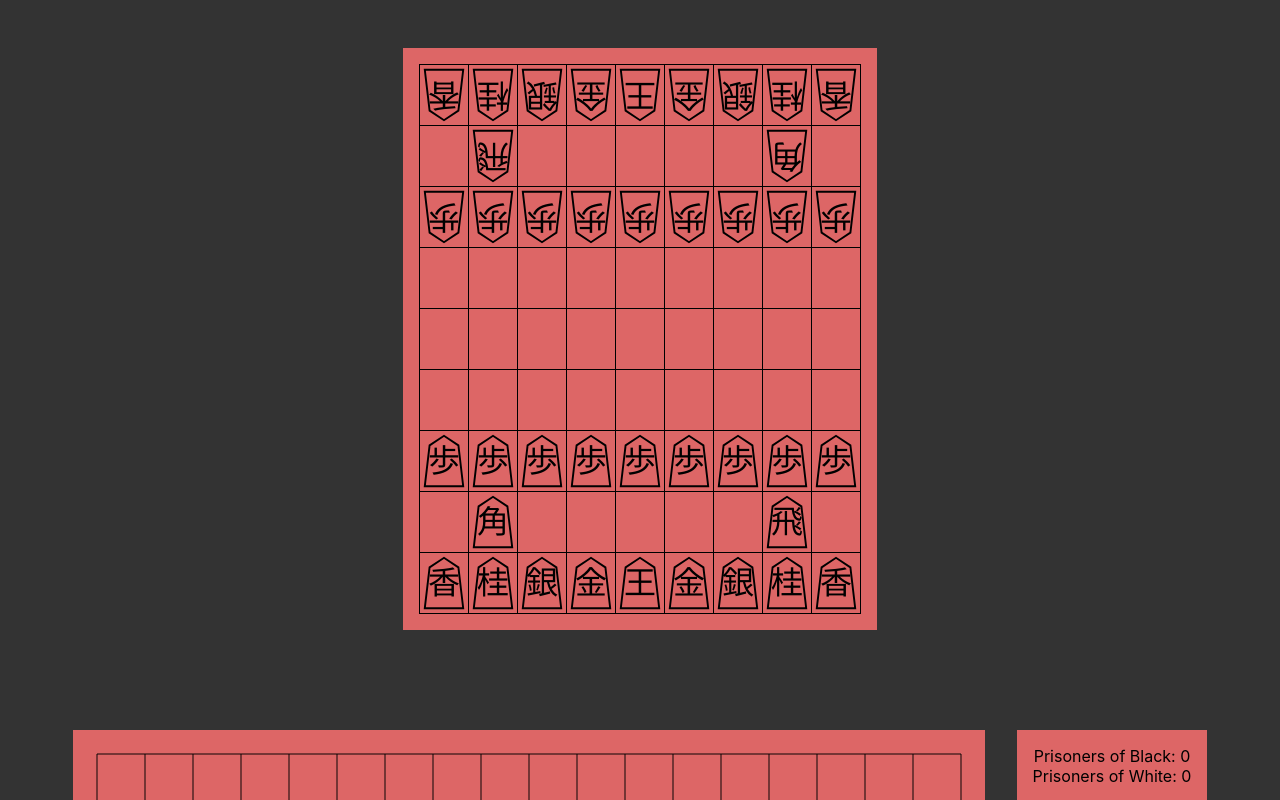
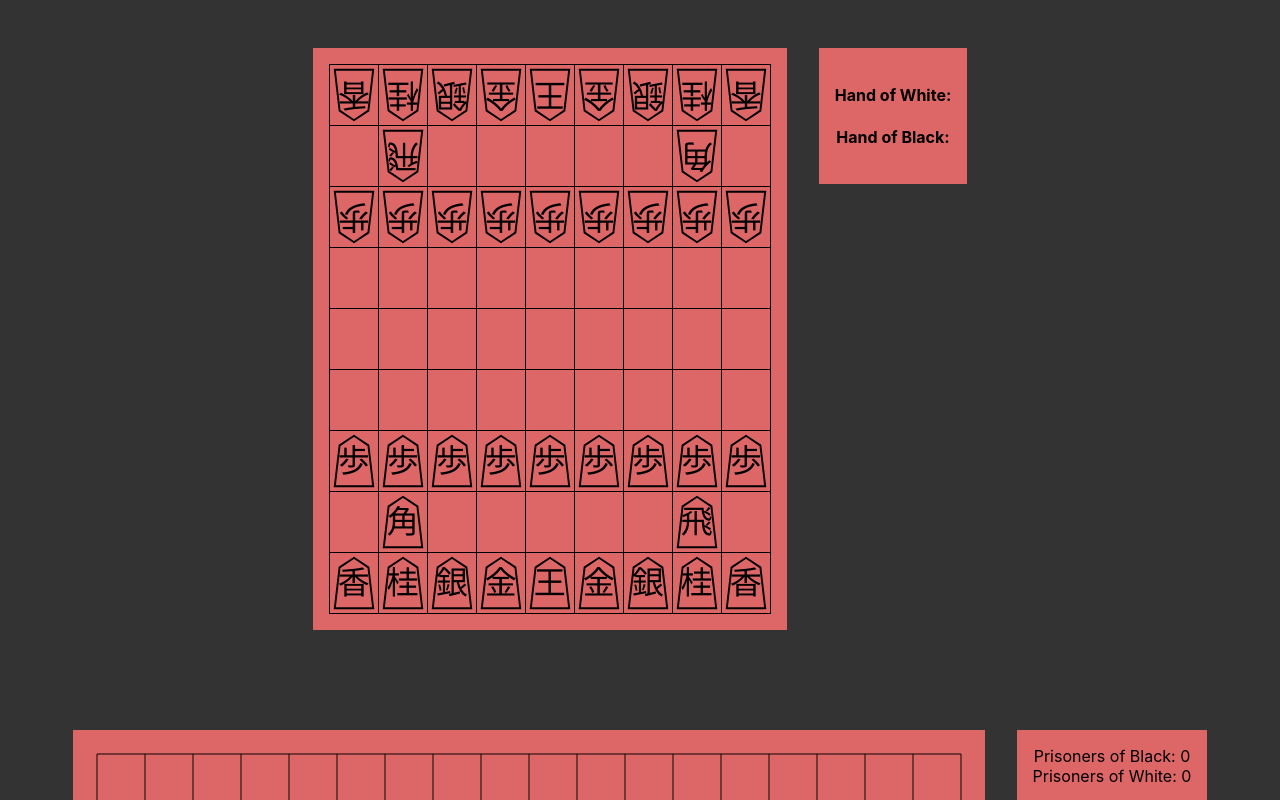
Before and after one commit to dragonfi/react-boardgame, a React (Create React App) app: page / in a window 1280 px wide. Shown: the top 800 px of the page. Built offline with nearby package versions, Linux system fonts and the light colour scheme.

Commit message:
shogi: add hand indicators

```diff
--- a/src/Shogi/Shogi.css
+++ b/src/Shogi/Shogi.css
@@ -35,6 +35,7 @@
   border-bottom: 1px solid black;
 }
 
+.react-boardgame__hand-indicator--shogi .react-boardgame__piece,
 .react-boardgame__board--shogi .react-boardgame__piece {
   background-image: url('./pieceOutline.svg');
   background-size: 100% 100%;
@@ -46,6 +47,19 @@
   color: black;
 }
 
+.react-boardgame__hand-indicator--shogi .react-boardgame__piece--color-white,
 .react-boardgame__board--shogi .react-boardgame__piece--color-white {
   transform: rotate(180deg);
 }
+
+
+.react-boardgame__hand-indicator--shogi, .react-boardgame__board--shogi {
+  background-color: #dd6666;
+  margin: 1rem;
+  padding: 1rem;
+  float: left;
+}
+
+.react-boardgame__hand-indicator--shogi .react-boardgame__piece {
+  display: inline-block;
+}
--- a/src/Shogi/ShogiRules.tsx
+++ b/src/Shogi/ShogiRules.tsx
@@ -1,3 +1,5 @@
+import React from 'react';
+
 import {BoardGameRules, BoardState, PieceState} from '../BoardGame/BoardGame';
 import {Position} from '../BoardGameUtils/Position';
 import {ObjectMap} from '../Utils/ObjectMap';
@@ -296,6 +298,37 @@ function initialBoardState(): ShogiBoardState {
   }
 }
 
+import {Piece} from '../BoardGame/Piece';
+
+class HandIndicator extends React.Component<{title: string, pieces: Array<PieceState>}> {
+  render() {
+    return (<div>
+      <h4>{this.props.title}</h4>
+      <div>
+        {this._renderPieces(this.props.pieces)}
+      </div>
+    </div>);
+  }
+  _renderPieces(pieces: Array<PieceState>) {
+    return pieces.map((piece) => this._renderPiece(piece));
+  }
+  _renderPiece(piece: PieceState) {
+    const figure = rules.pieces[piece.pieceType].figure;
+    return <Piece figure={figure} color={piece.color} />
+  }
+}
+
+class HandIndicators extends React.Component<{board: ShogiBoardState}> {
+  render() {
+    return (
+      <div className="react-boardgame__hand-indicator--shogi">
+        <HandIndicator title="Hand of White:" pieces={this.props.board.hand[WHITE]}/>
+        <HandIndicator title="Hand of Black:" pieces={this.props.board.hand[BLACK]}/>
+      </div>
+    )
+  }
+}
+
 const rules: BoardGameRules<ShogiBoardState> = {
   board: {ranks: 9, files: 9, style: 'shogi'},
   pieces: {
@@ -316,6 +349,6 @@ const rules: BoardGameRules<ShogiBoardState> = {
   },
   initialBoardState: initialBoardState,
   selectors: [PiecePromotionSelector],
-  sideIndicators: [],
+  sideIndicators: [HandIndicators],
   emptySquareMove: (board: ShogiBoardState, _: string) => board,
 }
```
